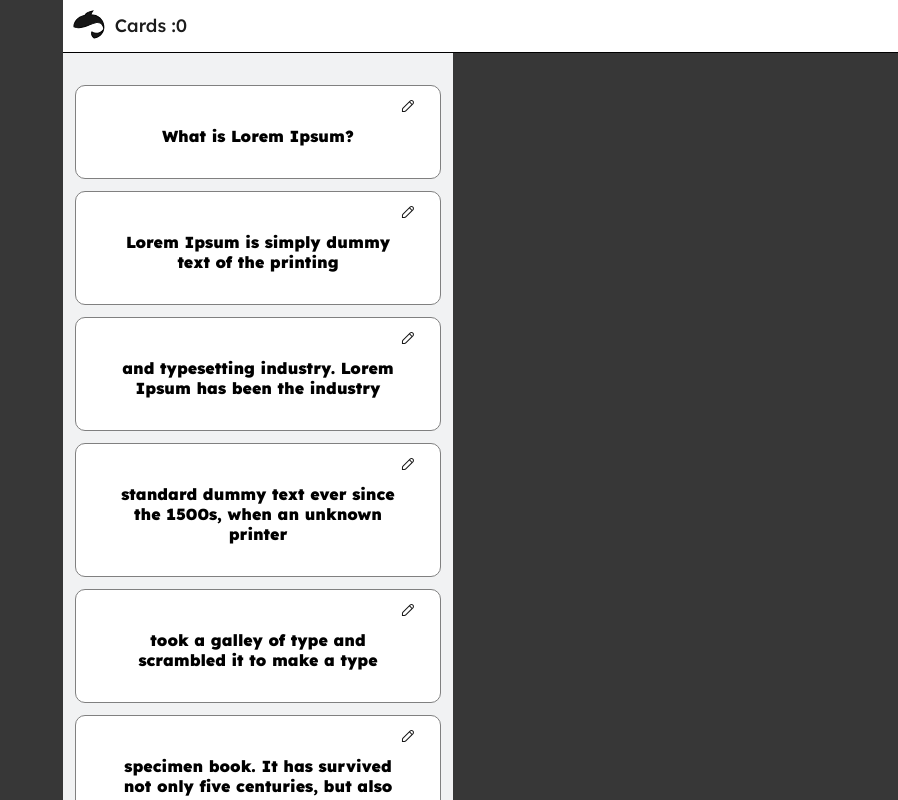
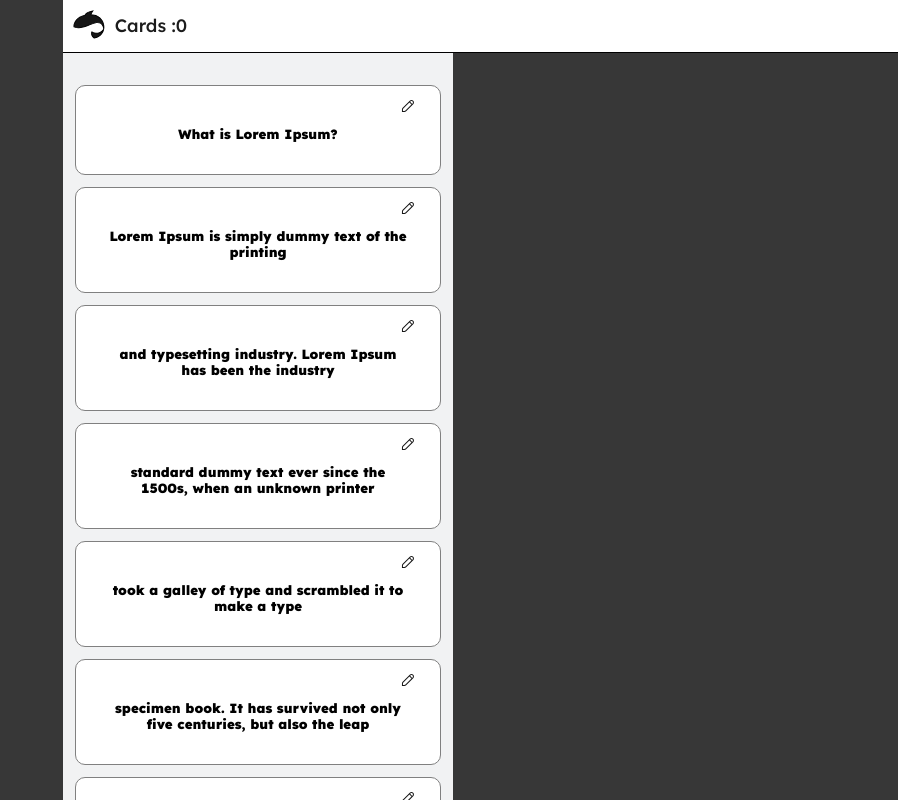
Before and after one commit to DominikReszczynski/fischkapp, a React (Vite) app: page / in a window 1280 px wide. Shown: the top 800 px of the page, without its empty margins (382-1280 px from the left). Built offline with nearby package versions, Linux system fonts and the light colour scheme.

Commit message:
finish card main

```diff
--- a/src/components/AppCard.module.css
+++ b/src/components/AppCard.module.css
@@ -1,12 +1,16 @@
-.card {
+.cardBtn {
 	display: flex;
 	justify-content: center;
 	flex-direction: column;
+	width: calc(100% - 24px);
 	margin: 12px;
 	padding: 0 12px 12px 12px;
 	background-color: rgb(255, 255, 255);
 	border: 1px solid grey;
 	border-radius: 10px;
+}
+.card {
+	width: 100%;
 }
 .editConteiner {
 	display: flex;
--- a/src/components/AppCard.tsx
+++ b/src/components/AppCard.tsx
@@ -1,4 +1,4 @@
-import React from 'react';
+import React, { useState } from 'react';
 import styles from './AppCard.module.css';
 import editIcon from '../images/Kind=Edit.svg';
 
@@ -12,12 +12,30 @@ export const AppCard = () => {
 		'specimen book. It has survived not only five centuries, but also the leap',
 		'into electronic typesetting, remaining essentially unchanged.',
 	];
-	return textArr.map((item, index) => (
-		<div className={styles.card} key={index}>
-			<div className={styles.editConteiner}>
-				<img src={editIcon} alt='edit' />
-			</div>
-			<h4 className={styles.text}>{item}</h4>
+	const [text, setText] = useState(textArr);
+
+	const reverseText = (index: number) => {
+		const newTextArr = [...text];
+		newTextArr[index] = newTextArr[index].split('').reverse().join('');
+		setText(newTextArr);
+	};
+
+	return (
+		<div>
+			{text.map((item, index) => (
+				<button
+					className={styles.cardBtn}
+					key={index}
+					onClick={() => reverseText(index)}
+				>
+					<div className={styles.card}>
+						<div className={styles.editConteiner}>
+							<img src={editIcon} alt='edit' />
+						</div>
+						<h4 className={styles.text}>{item}</h4>
+					</div>
+				</button>
+			))}
 		</div>
-	));
+	);
 };
```
